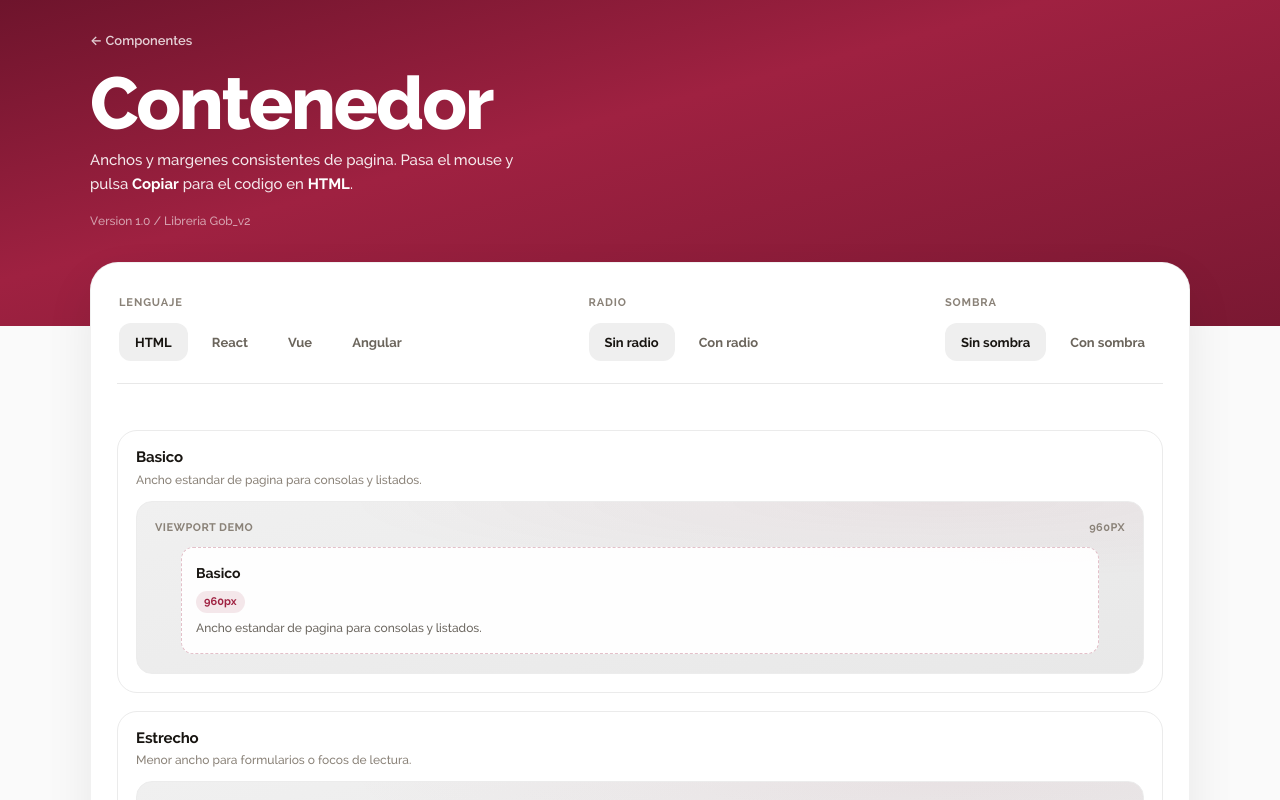
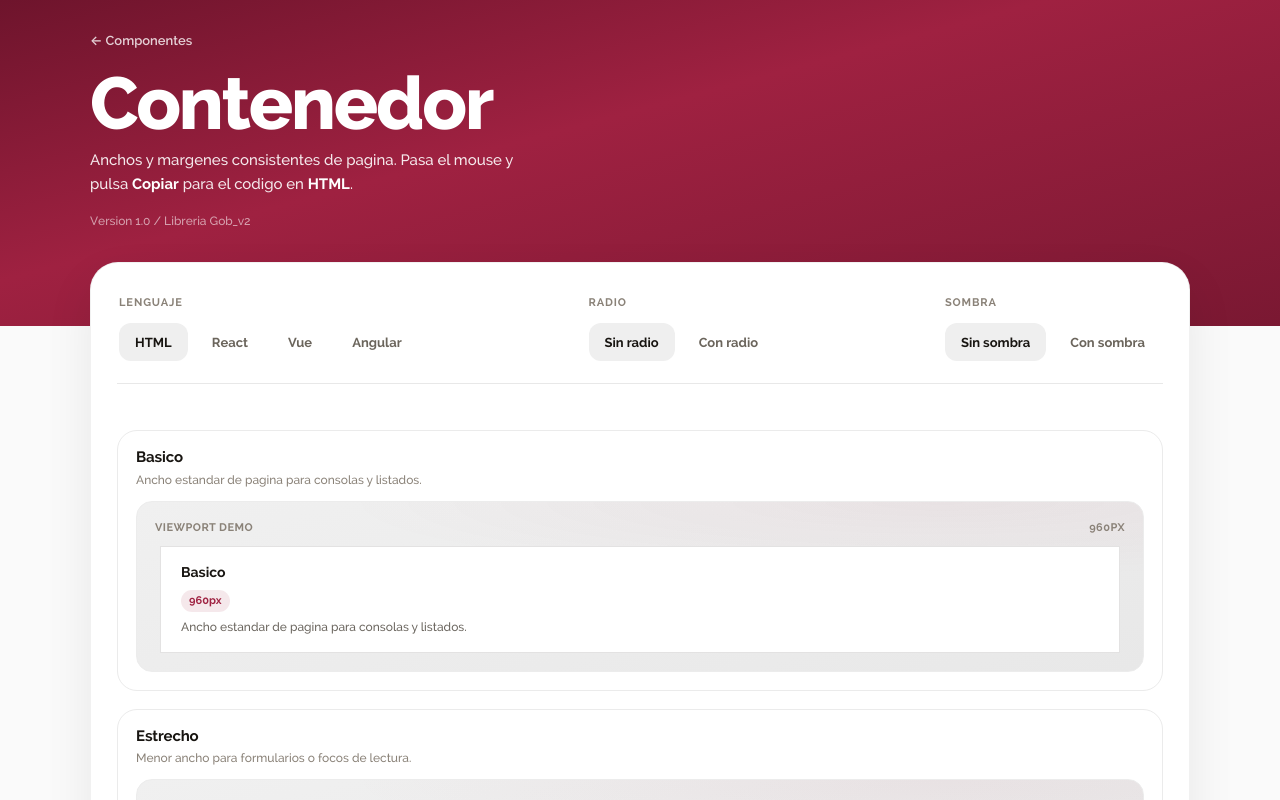
Before and after one commit to mariasan001/gob_ui, a Next.js app in the folder apps/web-next/: page /contenedor in a window 1280 px wide. Shown: the top 800 px of the page. Built offline with nearby package versions, Linux system fonts and the light colour scheme.

Commit message:
Hace que el radio del Contenedor si cambie las esquinas
Radio solo controla border-radius (0 o 16px); la caja interior ya no fuerza redondeo.

Co-authored-by: mariasan001 <mariasan001@users.noreply.github.com>

```diff
--- a/apps/web-next/src/app/contenedor/container-demo.tsx
+++ b/apps/web-next/src/app/contenedor/container-demo.tsx
@@ -20,7 +20,7 @@ export function ContainerDemo({
       </div>
       <div className={local.stageInner}>
         <gob-container
-          key={`${example.id}-${radius}-${shadow}`}
+          key={`${example.id}-r${radius ? 1 : 0}-s${shadow ? 1 : 0}`}
           variant={example.variant}
           radius={radius ? 'true' : 'false'}
           shadow={shadow ? 'true' : 'false'}
--- a/apps/web-next/src/app/contenedor/container.module.css
+++ b/apps/web-next/src/app/contenedor/container.module.css
@@ -97,10 +97,10 @@
 .block {
   display: grid;
   gap: 6px;
-  padding: 16px 14px;
-  border-radius: 12px;
-  border: 1px dashed rgba(159, 33, 65, 0.28);
-  background: rgba(255, 255, 255, 0.92);
+  padding: 0;
+  border: 0;
+  border-radius: 0;
+  background: transparent;
 }
 
 .block strong {
--- a/packages/ui-wc/src/components/container/container-styles.ts
+++ b/packages/ui-wc/src/components/container/container-styles.ts
@@ -7,12 +7,12 @@ export const containerStyles = `
   color: var(--gob-ct-text, #6b665f);
   --gob-ct-max: 960px;
   --gob-ct-pad-x: 20px;
-  --gob-ct-pad-y: 0;
+  --gob-ct-pad-y: 16px;
   --gob-ct-text: #6b665f;
   --gob-ct-title: #181511;
   --gob-ct-muted: #8a8278;
   --gob-ct-border: rgba(24, 21, 17, 0.12);
-  --gob-ct-bg: transparent;
+  --gob-ct-bg: #ffffff;
   --gob-ct-radius: 0;
   --gob-ct-shadow: none;
 }
@@ -28,7 +28,7 @@ export const containerStyles = `
   margin-inline: auto;
   padding: var(--gob-ct-pad-y) var(--gob-ct-pad-x);
   background: var(--gob-ct-bg);
-  border: 1px solid transparent;
+  border: 1px solid var(--gob-ct-border);
   border-radius: var(--gob-ct-radius);
   box-shadow: var(--gob-ct-shadow);
   color: var(--gob-ct-text);
@@ -58,14 +58,13 @@ export const containerStyles = `
 .root[data-variant='flush'] {
   --gob-ct-max: 960px;
   --gob-ct-pad-x: 0;
+  --gob-ct-pad-y: 16px;
 }
 
 .root[data-variant='padded'] {
   --gob-ct-max: 960px;
   --gob-ct-pad-x: 36px;
   --gob-ct-pad-y: 28px;
-  --gob-ct-bg: #ffffff;
-  border-color: var(--gob-ct-border);
 }
 
 .root[data-variant='prose'] {
@@ -73,21 +72,14 @@ export const containerStyles = `
   --gob-ct-pad-x: 20px;
 }
 
-/* Caracteristicas: radio y sombra */
-.root[data-radius='true'],
-.root[data-shadow='true'] {
-  --gob-ct-bg: #ffffff;
+/* Solo radio: esquinas cuadradas o redondeadas */
+:host([radius='true']) {
+  --gob-ct-radius: 16px;
 }
 
-.root[data-radius='true']:not([data-variant='padded']),
-.root[data-shadow='true']:not([data-variant='padded']) {
-  --gob-ct-pad-y: 18px;
-  border-color: var(--gob-ct-border);
-}
-
-.root[data-radius='true'][data-variant='flush'],
-.root[data-shadow='true'][data-variant='flush'] {
-  --gob-ct-pad-x: 18px;
+:host([radius='false']),
+:host(:not([radius])) {
+  --gob-ct-radius: 0;
 }
 
 .root[data-radius='true'] {
@@ -98,11 +90,21 @@ export const containerStyles = `
   --gob-ct-radius: 0;
 }
 
+/* Solo sombra */
+:host([shadow='true']) {
+  --gob-ct-shadow: 0 14px 32px rgba(24, 21, 17, 0.12);
+}
+
+:host([shadow='false']),
+:host(:not([shadow])) {
+  --gob-ct-shadow: none;
+}
+
 .root[data-shadow='true'] {
   --gob-ct-shadow: 0 14px 32px rgba(24, 21, 17, 0.12);
 }
 
-.root[data-shadow='true']:not([data-radius='true']):not([data-variant='padded']) {
-  border-color: var(--gob-ct-border);
+.root[data-shadow='false'] {
+  --gob-ct-shadow: none;
 }
 `;
```
